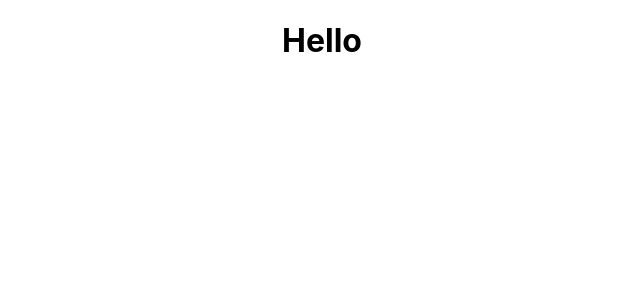
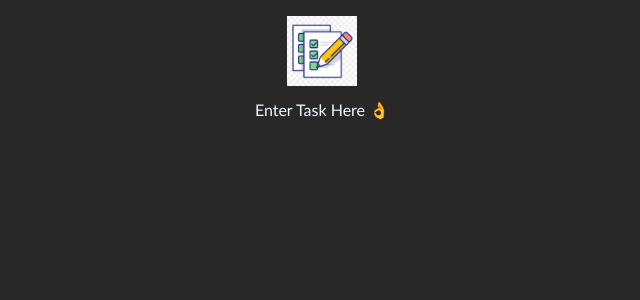
Before and after one commit to rsyji/Todo-React-App, a React (Create React App) app: page / in a window 1280 px wide. Shown: the top 300 px of the page, without its empty margins (318-958 px from the left). Built offline with nearby package versions, Linux system fonts and the light colour scheme.

Commit message:
image created

```diff
--- a/src/App.css
+++ b/src/App.css
@@ -1,11 +1,31 @@
 .App {
   text-align: center;
+  /* background-color: #282c34; */
 }
 
 .App-logo {
   height: 40vmin;
   pointer-events: none;
 }
+
+.main-container{
+  /* background-color: #282c34; */
+  display: flex;
+  justify-content: center;
+}
+
+.todo-image{
+  width: 70px;
+  height: 70px;
+}
+
+
+.todo-caption{
+  color: aliceblue;
+  font-family: 'Trebuchet MS', 'Lucida Sans Unicode', 'Lucida Grande', 'Lucida Sans', Arial, sans-serif;
+  margin-top: 10px;
+}
+
 
 @media (prefers-reduced-motion: no-preference) {
   .App-logo {
--- a/src/App.js
+++ b/src/App.js
@@ -1,9 +1,10 @@
 import './App.css';
+import Todo from './todo-component/todo';
 
 function App() {
   return (
     <div className="App">
-      <h1>Hello </h1>
+      <Todo/>
     </div>
   );
 }
--- a/src/index.css
+++ b/src/index.css
@@ -1,5 +1,7 @@
 body {
   margin: 0;
+  padding: 0;
+  background-color: #282828;
   font-family: -apple-system, BlinkMacSystemFont, 'Segoe UI', 'Roboto', 'Oxygen',
     'Ubuntu', 'Cantarell', 'Fira Sans', 'Droid Sans', 'Helvetica Neue',
     sans-serif;
--- /dev/null
+++ b/src/todo-component/todo.js
@@ -0,0 +1,20 @@
+import React from 'react'
+import todologo from '../images/todologo.png'
+
+const Todo = () => {
+  return (
+    <>
+    <div className='main-container'>
+        <div className='chiild-constainer'>
+            <figure>
+                <img className='todo-image' src={todologo} alt='todologo'/>
+                <figcaption className='todo-caption'>Enter Task Here 👌</figcaption>
+            </figure>
+
+        </div>
+    </div>
+    </>
+  )
+}
+
+export default Todo
```
Also changed, not shown: src/images/todologo.png (added).
